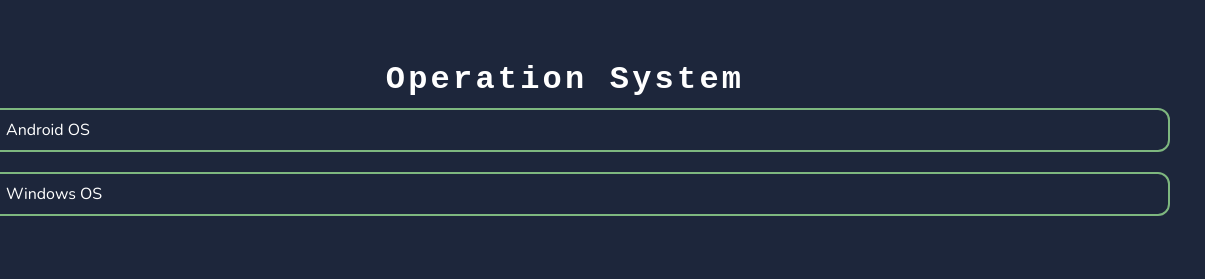
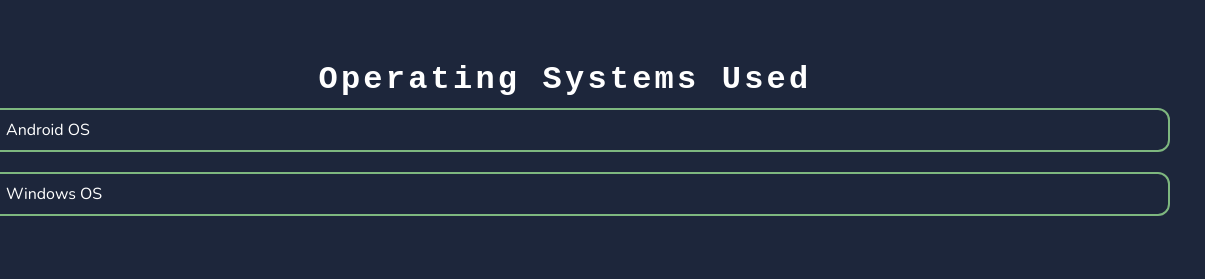
Before and after one commit to advaithsshetty/advaithsshetty.github.io, a plain HTML site: page about.html in a window 1280 px wide. Shown: the part 456-735 px from the top of the page, 75-1280 px from the left. Drawn offline with nearby package versions, Linux system fonts and the light colour scheme.

Commit message:
Update about.html

```diff
--- a/about.html
+++ b/about.html
@@ -96,7 +96,7 @@
         </div>
         </section>
         <section id="operation-system">
-            <h3>Operation System</h3>
+            <h3>Operating Systems Used</h3>
             <div class="operation-system-container">
             </div>
             <div class="skill">
```
